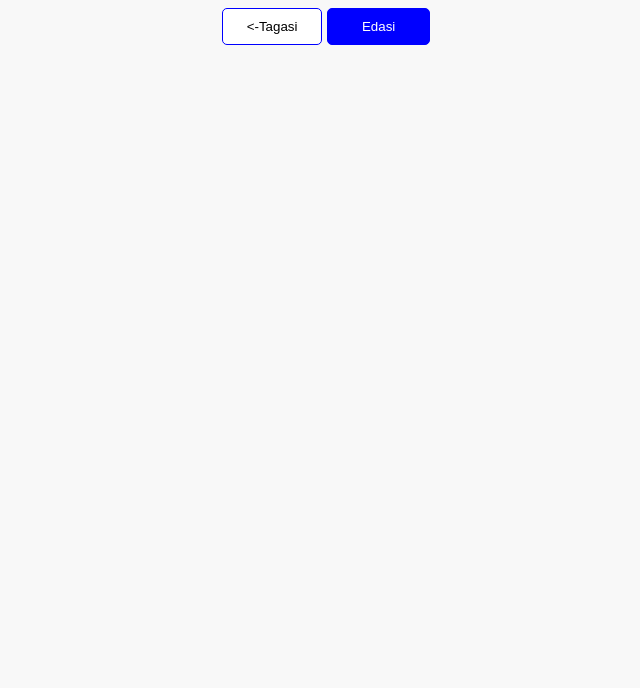
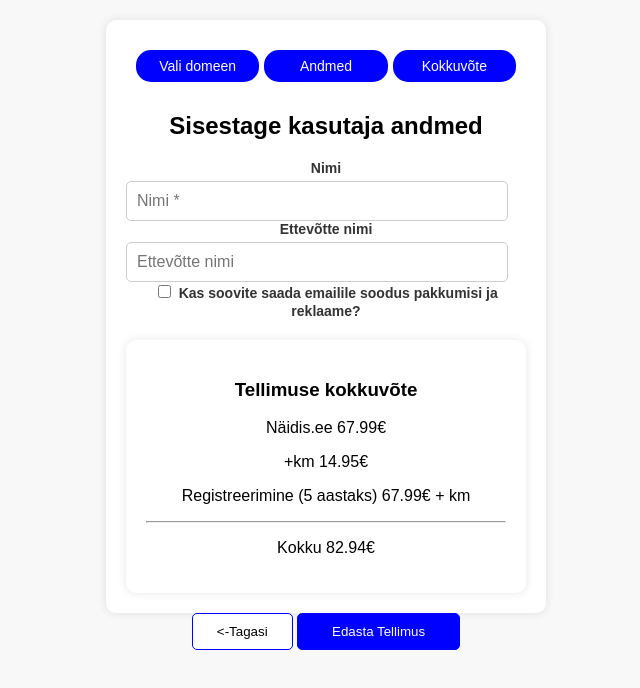
Before and after one commit to KSohkin/Kasutaja-HTML, a plain HTML site: page kokkuvote.html in a window 1280 px wide. Shown: the whole page, without its empty margins (314-954 px from the left). Drawn offline with Linux system fonts and the light colour scheme.

Commit message:
kokkuvõte

```diff
--- a/kokkuvote.html
+++ b/kokkuvote.html
@@ -7,10 +7,48 @@
     <title>Document</title>
 </head>
 <body>
+    <div class="container">
+        <div class="steps">
+            <div class="step active">Vali domeen</div>
+            <div class="step active">Andmed</div>
+            <div class="step active">Kokkuvõte</div>
+        </div>
+        <h2>Sisestage kasutaja andmed</h2>
+            <form>
+                <div class="form-group">
+                    <label for="name">Nimi</label>
+                    <input type="text" id="name" class="search-box" placeholder="Nimi *">
+                </div>
+
+                <div class="form-group">
+                    <label for="company-name">Ettevõtte nimi</label>
+                    <input type="text" id="company-name" class="search-box" placeholder="Ettevõtte nimi">
+                </div>
+
+                <div class="checkbox-group">
+                    <input type="checkbox" id="promo">
+                    <label for="promo">Kas soovite saada emailile soodus pakkumisi ja reklaame?</label>
+                </div>
+
+            </form>
+            <div class="container">
+                <div class="order-summary">
+                    <h3>Tellimuse kokkuvõte</h3>
+                    <p>Näidis.ee <span>67.99€</span></p>
+                    <p>+km <span>14.95€</span></p>
+                    <p class="registration">Registreerimine (5 aastaks) <span>67.99€ + km</span></p>
+                    <hr>
+                    <p class="total">Kokku <span>82.94€</span></p>
+                </div>
+        </div>
+
+
+    </div>
+    </div>
 
 
 
     <button class="button-tagasi" onclick="window.location.href='andmed.html'"><-Tagasi</button>
-    <button type="submit">Edasi</button>
+    <button type="submit">Edasta Tellimus</button>
 </body>
 </html>
--- /dev/null
+++ b/stylekokkuvõte.css
@@ -0,0 +1,133 @@
+body {
+    font-family: Arial, sans-serif;
+    background-color: #f8f8f8;
+    text-align: center;
+}
+
+.container {
+    max-width: 90%; /* Teeb mobiilis kitsamaks */
+    width: 400px; /* Kindel laius, et elemendid mahuvad ära */
+    margin: auto;
+    background: white;
+    padding: 20px;
+    box-shadow: 0 0 10px rgba(0,0,0,0.1);
+    border-radius: 10px;
+    margin-top: 20px;
+    grid-template-columns: auto auto; /* Two equal columns */
+    gap: 40px; /* Space between form elements */
+}
+
+/* Steps Navigation */
+.steps {
+    display: flex;
+    justify-content: center;
+    align-items: center;
+    gap: 5px; /* Lisab vahe, et ei oleks liiga tihedalt koos */
+    flex-wrap: wrap; /* Murrab uuele reale, kui ruumi pole */
+    padding: 10px;
+}
+
+.step {
+    flex: 1; /* Võrdne laius */
+    min-width: 80px; /* Väldib liiga kitsaks muutumist */
+    padding: 8px 12px; /* Vähendab kõrgust */
+    text-align: center;
+    border-radius: 15px;
+    background: #ccc;
+    color: black;
+    font-size: 14px;
+}
+.active {
+    background: blue;
+    color: white;
+}
+
+/* Form Section */
+.form-section {
+    text-align: left;
+    margin-bottom: 20px;
+}
+
+h2, h3 {
+    margin-bottom: 20px;
+}
+
+form {
+    display: flex;
+    flex-direction: column;
+}
+
+label {
+    font-size: 14px;
+    margin-bottom: 5px;
+    color: #333;
+}
+
+input {
+    padding: 10px;
+    margin-bottom: 15px;
+    border: 1px solid #ccc;
+    border-radius: 4px;
+    width: 100%;
+}
+
+.checkbox-group {
+    display: flex;
+    align-items: center;
+    gap: 10px;
+    margin-bottom: 15px;
+}
+
+/* Buttons */
+.back-btn {
+    background: transparent;
+    border: 1px solid #007bff;
+    color: #007bff;
+    padding: 10px 15px;
+    border-radius: 4px;
+    cursor: pointer;
+    width: 100%;
+}
+
+.back-btn:hover {
+    background: #007bff;
+    color: white;
+}
+
+/* Order Summary */
+.order-summary {
+    background: #e0e0e0;
+    padding: 20px;
+    border-radius: 8px;
+    text-align: left;
+    margin-top: 20px;
+}
+
+.order-summary p {
+    display: flex;
+    justify-content: space-between;
+    margin: 5px 0;;
+}
+
+.registration {
+    font-size: 12px;
+    color: #555;
+}
+
+.total {
+    font-weight: bold;
+    font-size: 18px;
+}
+
+.search-box {
+    padding: 10px;
+    font-size: 16px;
+    border: 1px solid #ccc;
+    border-radius: 5px;
+    width: 90%;
+    background-color: #fff;
+}
+.form-group {
+    display: flex;
+    flex-direction: column;;
+}
```
